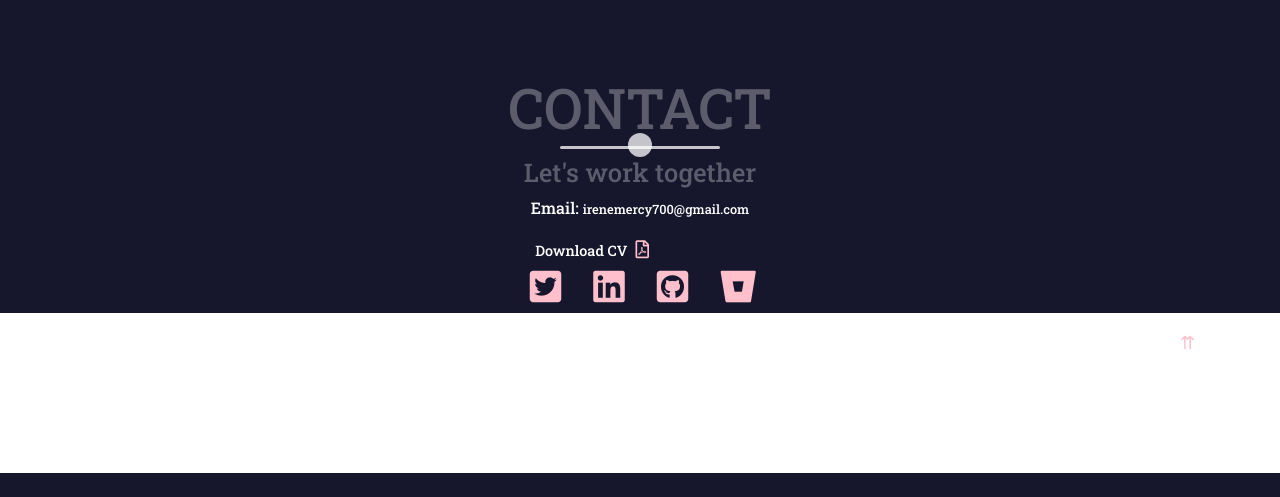
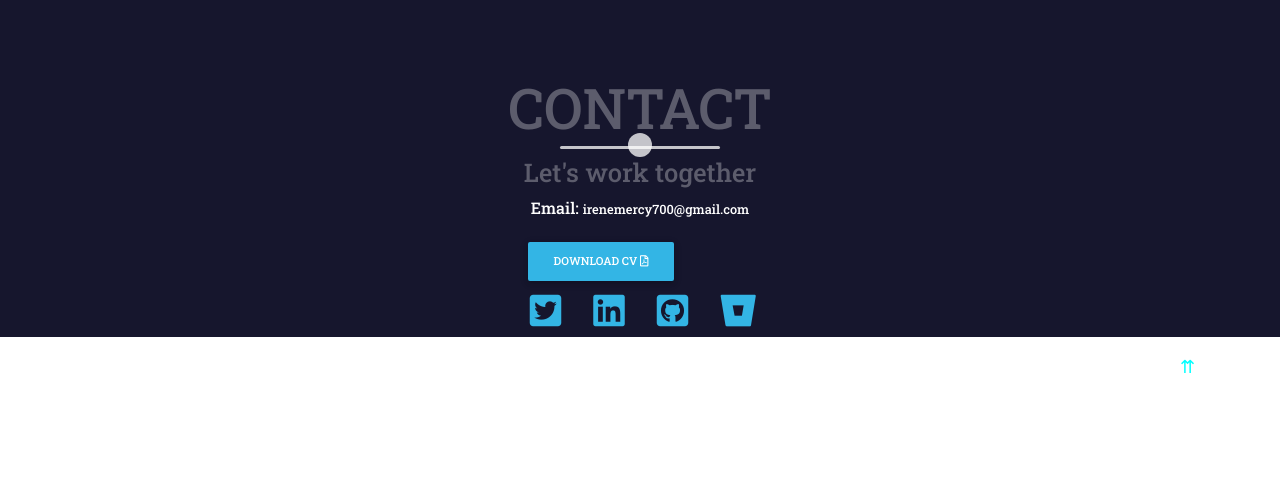
Before and after one commit to IreneMercy/MyWork, a Django app: page / in a window 1280 px wide. Shown: the part 2924-3421 px from the top of the page. Before the commit the page ends 3397 px from the top, so only its background shows below. Run offline with Django 3.2, Linux system fonts and the light colour scheme; some libraries are stand-ins or nearby versions; grey boxes are pictures that could not be loaded.

Commit message:
add title and change download cv text to button

```diff
--- a/MyPortfolio/templates/base.html
+++ b/MyPortfolio/templates/base.html
@@ -4,7 +4,7 @@
   <head>
     <meta charset="utf-8">
     <meta name="viewport" content="width=device-width, initial-scale=1">
-    <title></title>
+    <title>MercyPortfolio</title>
     {% block styles %}
       <link rel="stylesheet" href="{% static 'css/styles.css' %}">
       <link rel="stylesheet" href="https://unpkg.com/aos@next/dist/aos.css">
--- a/MyPortfolio/templates/index.html
+++ b/MyPortfolio/templates/index.html
@@ -243,7 +243,7 @@
             <h6>Let's work together</h6>
             <p class="">Email: <small>irenemercy700@gmail.com</small></p>
             <div class="text mr-5 pr-5 ">
-              <a  href="{% static 'IreneMercy Curriculum Vitae.pdf'%}"  download="IreneMercy Curriculum Vitae.pdf"><small class="text-white">Download CV</small><i class="far fa-file-pdf fa-1x ml-2"></i></a>
+              <a  href="{% static 'IreneMercy Curriculum Vitae.pdf'%}"  download="IreneMercy Curriculum Vitae.pdf"><small class="text-white"><button class="btn btn-info btn-md ml-4 " type="button" name="button">Download CV <i class="far fa-file-pdf fa-1x text-white"></i></button></small></a>
 
             </div>
             <ul class="nav-list">
--- a/static/css/styles.css
+++ b/static/css/styles.css
@@ -65,13 +65,13 @@ header{
 
 .cont{
   float:right;
-  color:pink;
+  color:cyan;
 }
 .text a i{
-  color: pink;
+  color: cyan;
 }
 li a{
-  color:pink;
+  color:rgb(51, 181, 229);;
 }
 li{
   margin: 0 1rem;
```
